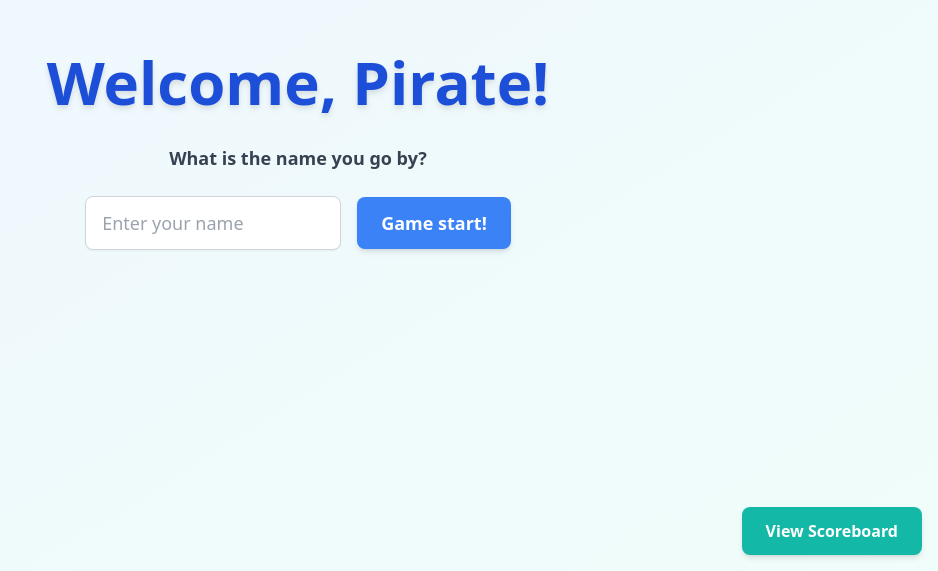
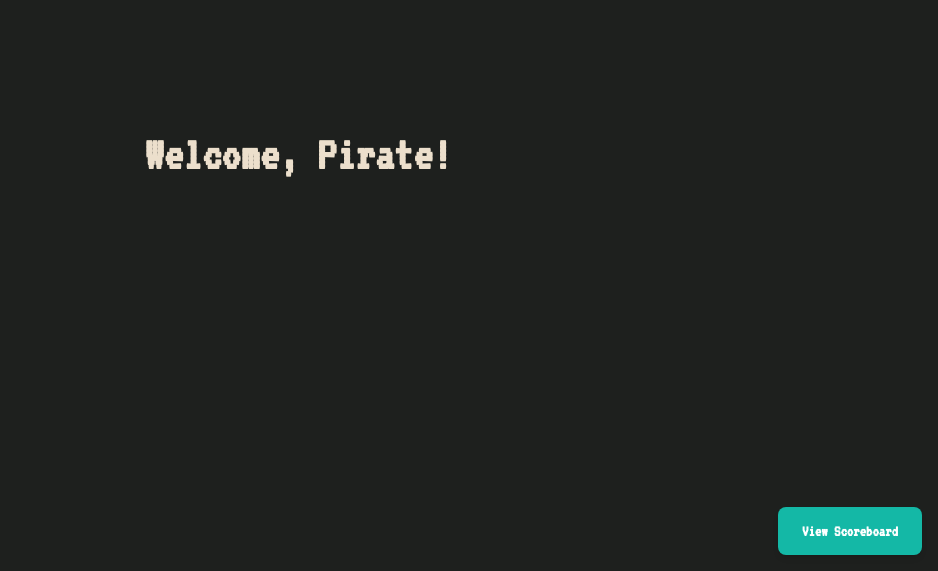
Before and after one commit to akankshhha/one-piece-quiz, a React (Create React App) app in the folder frontend/: page / in a window 1280 px wide. Shown: the part 229-800 px from the top of the page, without its empty margins (342-1280 px from the left). Built offline with nearby package versions, Linux system fonts and the light colour scheme.

Commit message:
animation enhancements in startscreen page using gsap.

```diff
--- a/frontend/package.json
+++ b/frontend/package.json
@@ -13,6 +13,7 @@
     "react-router-dom": "^7.1.1",
     "react-scripts": "^5.0.1",
     "react-typical": "^0.1.3",
+    "typewriter-effect": "^2.21.0",
     "web-vitals": "^2.1.4"
   },
   "scripts": {
--- a/frontend/public/index.html
+++ b/frontend/public/index.html
@@ -24,6 +24,8 @@
       work correctly both with client-side routing and a non-root public URL.
       Learn how to configure a non-root public URL by running `npm run build`.
     -->
+    <link rel="preconnect" href="https://fonts.googleapis.com" />
+    <link rel="preconnect" href="https://fonts.gstatic.com" crossorigin />
     <link
       href="https://fonts.googleapis.com/css2?family=Press+Start+2P&family=VT323&display=swap"
       rel="stylesheet"
--- a/frontend/src/App.css
+++ b/frontend/src/App.css
@@ -1,4 +1,12 @@
 @import url('./utilities/styles/animations.css');
+
+body {
+  font-family: "VT323", serif;
+  font-weight: 400;
+  color: #ECDFCC;
+  background-color: #1E201E;
+  font-style: normal;
+}
 
 /* Loader Text */
 .text-loader {
--- a/frontend/src/App.js
+++ b/frontend/src/App.js
@@ -5,6 +5,7 @@ import Questions from "./components/Questions";
 import Scoreboard from "./components/Scoreboard";
 import { UserProvider } from "./components/context/UserContext";
 import Loader from "./components/reusable/Loader";
+import '../src/App.css'
 
 const App = () => {
   const [showCountdown, setShowCountdown] = useState(false);
@@ -15,7 +16,7 @@ const App = () => {
   useEffect(() => {
     const timer = setTimeout(() => {
       setLoading(false);
-    }, 3000);
+    }, 5000);
 
     return () => clearTimeout(timer); // Cleanup timer
   }, []);
--- a/frontend/src/components/StartScreen.jsx
+++ b/frontend/src/components/StartScreen.jsx
@@ -1,10 +1,15 @@
-import React, { useState, useRef } from 'react';
-import { useUser } from './context/UserContext';
+import React, { useState, useRef, useEffect } from "react";
+import { useUser } from "./context/UserContext";
+import Typewriter from "typewriter-effect";
+import gsap from "gsap";
 
 const StartScreen = ({ onStart }) => {
   const { setUsername } = useUser();
-  const [inputValue, setInputValue] = useState('')
-  const titleRef = useRef(null);
+  const [inputValue, setInputValue] = useState("");
+  const pirateRef = useRef(null);
+  const nameRef = useRef(null);
+  const inputRef = useRef(null);
+  const [showNameTypewriter, setShowNameTypewriter] = useState(false);
 
   const handleNameInput = (event) => {
     setInputValue(event.target.value);
@@ -12,43 +17,110 @@ const StartScreen = ({ onStart }) => {
 
   const handleStart = () => {
     if (!inputValue.trim()) {
-      alert('Please enter a name to proceed!');
+      alert("Please enter a name to proceed!");
       return;
     }
-    if(inputValue.length < 3) {
-      alert('Please enter a name that has more than 2 characters!');
+    if (inputValue.length < 3) {
+      alert("Please enter a name that has more than 2 characters!");
       return;
     }
     setUsername(inputValue.trim());
     onStart();
   };
 
+  useEffect(() => {
+    const timeline = gsap.timeline();
+    timeline
+      .to(pirateRef.current, {
+        opacity: 1,
+        delay: 2,
+        // y: "-40%",
+        scale: 0.8,
+        duration: 1,
+        ease: "power3.inOut",
+      })
+      .fromTo(
+        nameRef.current,
+        { opacity: 0 },
+        {
+          opacity: 1,
+          duration: 1,
+          ease: "power3.out",
+          onComplete: () => {
+            setShowNameTypewriter(true);
+          },
+        }
+      );
+
+    return () => timeline.kill();
+  }, []);
+
   return (
-    <div className="relative flex flex-col items-center justify-center h-screen bg-gradient-to-br from-blue-50 to-teal-50">
-      {/* Title */}
-      <h1 className="text-5xl md:text-6xl font-bold text-blue-700 mb-8 text-center drop-shadow-md" ref={titleRef}>
-        Welcome, Pirate!
+    <div className="relative flex flex-col items-center justify-center h-screen">
+      <h1
+        className="text-5xl md:text-6xl font-semibold mb-8 text-center"
+        ref={pirateRef}
+      >
+        <Typewriter
+          onInit={(typewriter) => {
+            typewriter
+              .typeString("Welcome, Pirate!")
+              .pauseFor(100)
+              .changeCursor(" ")
+              .start();
+          }}
+          options={{
+            cursor: "_",
+          }}
+        />
       </h1>
 
-      {/* Name Input */}
+      {showNameTypewriter && (
         <div className="flex flex-col items-center gap-6 mb-10">
-        <p className="text-lg text-gray-700 font-semibold">What is the name you go by?</p>
-        <div className="flex items-center gap-4">
+          <p className="text-2xl" ref={nameRef}>
+            <Typewriter
+              onInit={(typewriter) => {
+                typewriter
+                  .typeString("What is the name you go by?")
+                  .callFunction(() => {
+                    gsap.fromTo(
+                      inputRef.current,
+                      {
+                        opacity: 0,
+                        y: 20,
+                        scale: 0.8,
+                      },
+                      {
+                        opacity: 1,
+                        y: 0,
+                        scale: 1,
+                        duration: 0.8,
+                        ease: "back.out(1.5)",
+                      }
+                    );
+                  })
+                  .start();
+              }}
+            />
+          </p>
+
+          <div ref={inputRef} className="flex items-center gap-4 opacity-0">
             <input
               type="text"
               value={inputValue}
               onChange={handleNameInput}
               placeholder="Enter your name"
-            className="px-4 py-3 text-lg border border-gray-300 rounded-lg focus:ring-1 focus:ring-blue-400 focus:outline-none bg-white text-black w-64 transition-all duration-300 ease-in-out shadow-sm"
+              className="px-4 py-3 text-lg border border-gray-500 rounded-lg focus:ring-1 focus:ring-gray-400 focus:outline-none text-white w-64 transition-all duration-300 ease-in-out shadow-sm bg-gray-700"
             />
             <button
               onClick={handleStart}
-            className="px-6 py-3 bg-blue-500 text-white text-lg font-semibold rounded-lg hover:bg-blue-600 transition-all duration-300 ease-in-out transform hover:scale-105 shadow-md"
+              className="px-6 py-3 text-white text-lg rounded-lg hover:bg-blue-600 transition-all duration-300 ease-in-out transform hover:scale-105 shadow-md"
             >
-            Game start!
+              Confirm
             </button>
           </div>
         </div>
+      )}
     </div>
   );
 };
--- a/frontend/tailwind.config.js
+++ b/frontend/tailwind.config.js
@@ -9,6 +9,9 @@ module.exports = {
         vt323: ['"VT323"', 'monospace'],
         pressStart: ['"Press Start 2P"', 'cursive'],
       },
+      colors: {
+        'cream-yellow': '#ECDFCC', // Cream yellow color
+      },
     },
   },
   plugins: [],
```
Also changed, not shown: 1 other file (tests, documents, lock files or other folders). Lines whose indentation alone changed are shown as unchanged.
